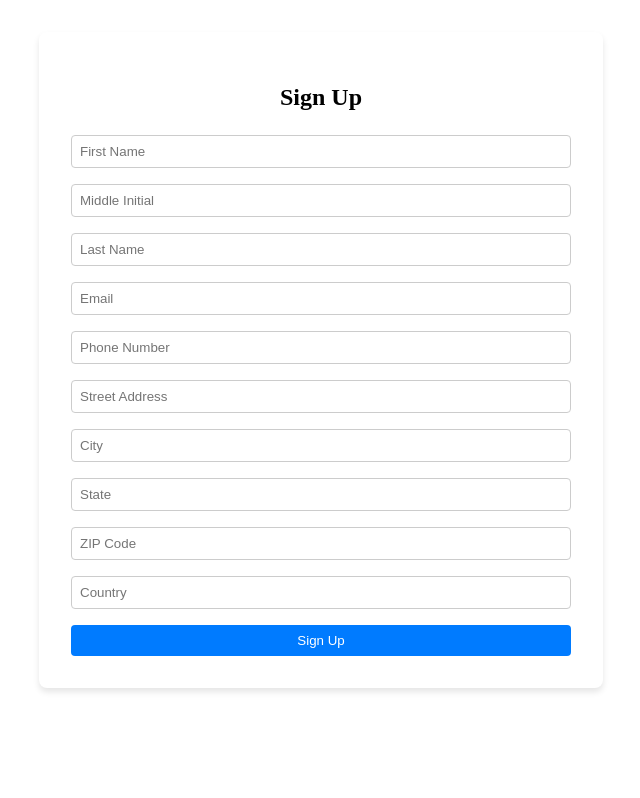
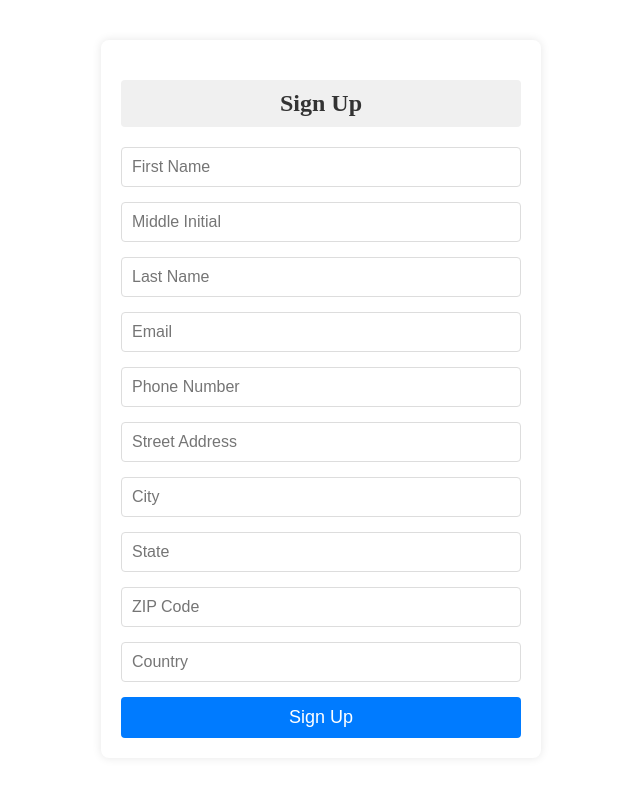
Before and after one commit to DanCrumDevelopment/myfitegre, a PHP site: page /signup.html in a window 1280 px wide. Shown: the part 44-842 px from the top of the page, without its empty margins (319-959 px from the left). Before the commit the page ends 736 px from the top, so only its background shows below. Run offline with PHP 8.4, Linux system fonts and the light colour scheme.

Commit message:
Update signup.html and signup.css to match index.html styling and improve form layout

```diff
--- a/signup.css
+++ b/signup.css
@@ -1,15 +1,19 @@
 .signup-container {
-    max-width: 500px;
-    margin: 2rem auto;
-    padding: 2rem;
-    background-color: white;
+    max-width: 400px;
+    margin: 40px auto;
+    padding: 20px;
+    background-color: #ffffff;
     border-radius: 8px;
-    box-shadow: 0 4px 6px rgba(0, 0, 0, 0.1);
+    box-shadow: 0 0 10px rgba(0, 0, 0, 0.1);
 }
 
 .signup-container h2 {
     text-align: center;
-    margin-bottom: 1.5rem;
+    margin-bottom: 20px;
+    padding: 10px;
+    background-color: #f0f0f0;
+    border-radius: 4px;
+    color: #333;
 }
 
 .signup-container form {
@@ -18,19 +22,22 @@
 }
 
 .signup-container input {
-    margin-bottom: 1rem;
-    padding: 0.5rem;
-    border: 1px solid #ccc;
+    margin-bottom: 15px;
+    padding: 10px;
+    border: 1px solid #ddd;
     border-radius: 4px;
+    font-size: 16px;
 }
 
 .signup-container button {
-    padding: 0.5rem;
+    padding: 10px;
     background-color: #007bff;
     color: white;
     border: none;
     border-radius: 4px;
+    font-size: 18px;
     cursor: pointer;
+    transition: background-color 0.3s ease;
 }
 
 .signup-container button:hover {
--- a/signup.html
+++ b/signup.html
@@ -3,16 +3,15 @@
 <head>
     <meta charset="UTF-8">
     <meta name="viewport" content="width=device-width, initial-scale=1.0">
-    <title>Sign Up - Myfitegre</title>
-    <link rel="stylesheet" href="styles/main.css">
+    <title>Myfitegre Technologies LLC - Sign Up</title>
+    <link rel="icon" href="docs/assets/images/favicon.ico" type="image/x-icon">
     <link rel="stylesheet" href="styles/signup.css">
 </head>
 <body>
-    <header>
     <nav>
         <div class="nav-wrapper">
             <div class="main-nav">
-                    <a href="index.html" class="active">Home</a>
+                <a href="index.html">Home</a>
                 <a href="buynow.html">Buy Now</a>
                 <a href="about.html">About</a>
                 <a href="contact.html">Contact</a>
@@ -20,11 +19,10 @@
             </div>
             <div class="user-section">
                 <div class="profile-circle"></div>
-                    <a href="signup.html" class="signup-link">Login</a>
+                <a href="signup.html" class="signup-link active">Login</a>
             </div>
         </div>
     </nav>
-    </header>
 
     <main>
         <div class="signup-container">
@@ -44,9 +42,5 @@
             </form>
         </div>
     </main>
-
-    <footer>
-        <!-- Copy your existing footer here -->
-    </footer>
 </body>
 </html>
```
Lines whose indentation alone changed are shown as unchanged.
